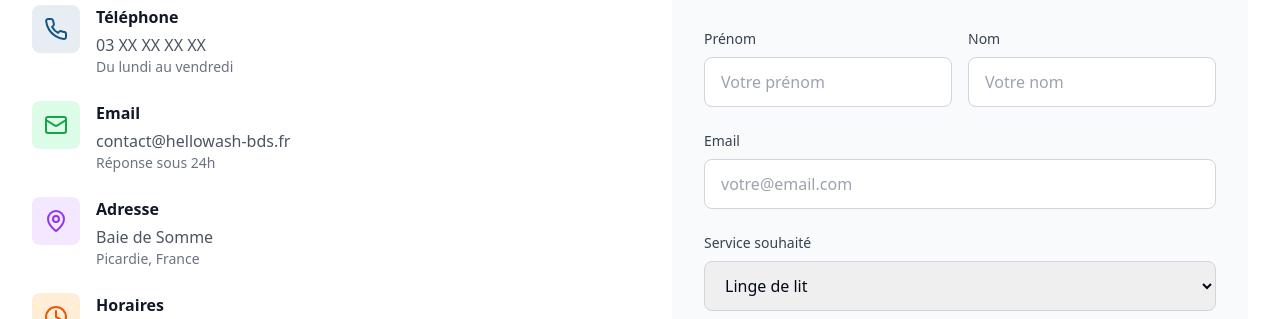
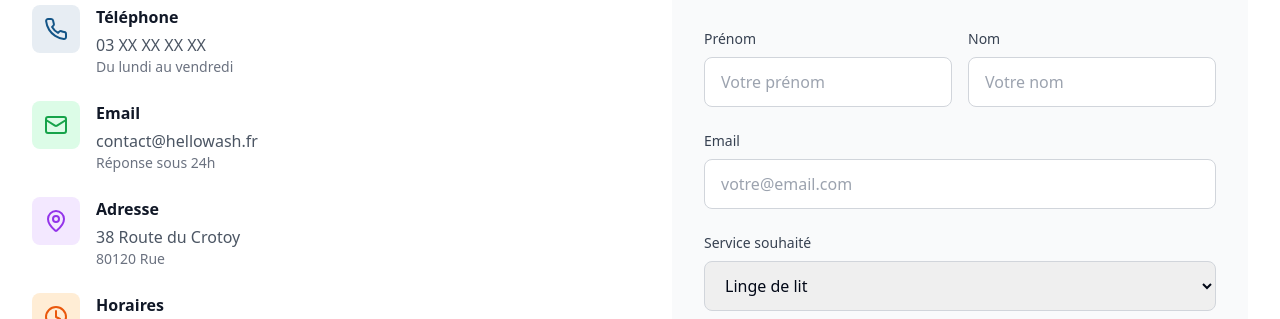
Before and after one commit to Thomasleroy80550/somme-wash-locale, a React (Vite) app: page / in a window 1280 px wide. Shown: the part 2841-3160 px from the top of the page. Built offline with nearby package versions, Linux system fonts and the light colour scheme.

Commit message:
Code edited in Lovable Code Editor
Edited UI in Lovable

```diff
--- a/src/components/Contact.tsx
+++ b/src/components/Contact.tsx
@@ -34,7 +34,7 @@ const Contact = () => {
                 </div>
                 <div>
                   <h4 className="font-semibold text-gray-900 mb-1">Email</h4>
-                  <p className="text-gray-600">contact@hellowash-bds.fr</p>
+                  <p className="text-gray-600">contact@hellowash.fr</p>
                   <p className="text-sm text-gray-500">Réponse sous 24h</p>
                 </div>
               </div>
@@ -45,8 +45,8 @@ const Contact = () => {
                 </div>
                 <div>
                   <h4 className="font-semibold text-gray-900 mb-1">Adresse</h4>
-                  <p className="text-gray-600">Baie de Somme</p>
-                  <p className="text-sm text-gray-500">Picardie, France</p>
+                  <p className="text-gray-600">38 Route du Crotoy</p>
+                  <p className="text-sm text-gray-500">80120 Rue</p>
                 </div>
               </div>
 
```
